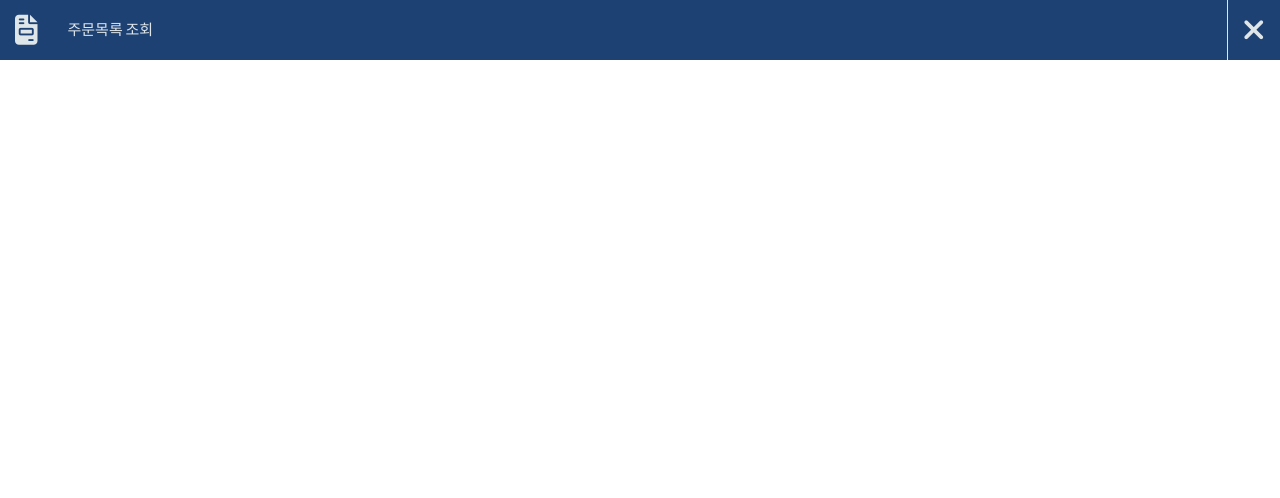
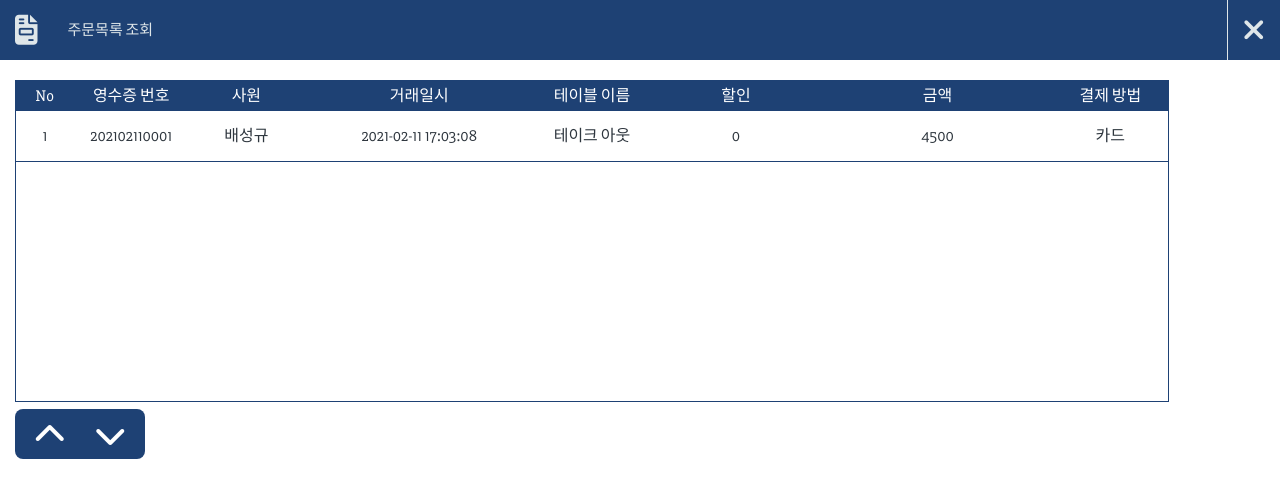
Before and after one commit to pangkyu/cafe-casher-site, a plain HTML site: page orderlist.html in a window 1280 px wide. Drawn offline with Linux system fonts and the light colour scheme.

Commit message:
Update orderlist.html

```diff
--- a/orderlist.html
+++ b/orderlist.html
@@ -30,9 +30,42 @@
     </header>
 
     <main>
-
+        <div class = "orderlist__list">
+            <div class = "orderlist__list--header">
+                <div class = "orderlist__list--header-no">No</div>
+                <div class = "orderlist__list--header-receipt">영수증 번호</div>
+                <div class = "orderlist__list--header-staff">사원</div>
+                <div class = "orderlist__list--header-deal">거래일시</div>
+                <div class = "orderlist__list--header-table">테이블 이름</div>
+                <div class = "orderlist__list--header-discount">할인</div>
+                <div class = "orderlist__list--header-amount">금액</div>
+                <div class = "orderlist__list--header-paymethod">결제 방법</div>
+            </div>
+            <div class = "orderlist__list--content">
+                <div class = "orderlist__list--header-no">1</div>
+                <div class = "orderlist__list--header-receipt">202102110001</div>
+                <div class = "orderlist__list--header-staff">배성규</div>
+                <div class = "orderlist__list--header-deal">2021-02-11 17:03:08</div>
+                <div class = "orderlist__list--header-table">테이크 아웃</div>
+                <div class = "orderlist__list--header-discount">0</div>
+                <div class = "orderlist__list--header-amount">4500</div>
+                <div class = "orderlist__list--header-paymethod">카드</div>
+            </div>
+           <!-- js로 div list 추가할 것-->
+        </div>
+        <div class = "orderlist__button">
+            <div class = "orderlist__button--up"><i class="fas fa-chevron-up fa-2x"></i></div>
+            <div class = "orderlist__button--down"><i class="fas fa-chevron-down fa-2x"></i></div>
+        </div>
     </main>
 
+    <footer>
+        <div class = "orderlist__footer">
+            <div class = "orderlist__footer--header">
+
+            </div>
+        </div>
+    </footer>
 
 
     <script src="https://kit.fontawesome.com/6478f529f2.js" crossorigin="anonymous"></script>
```
